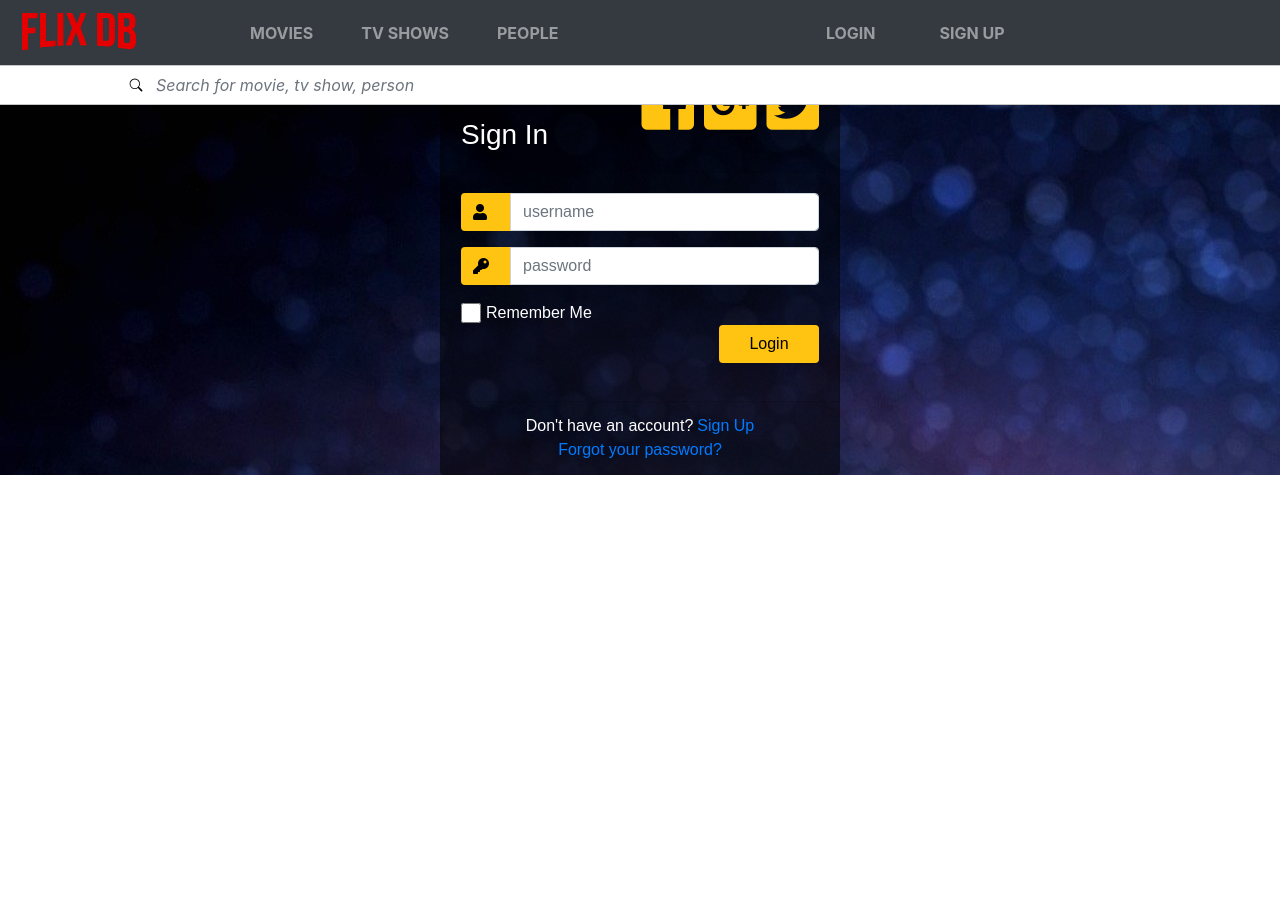
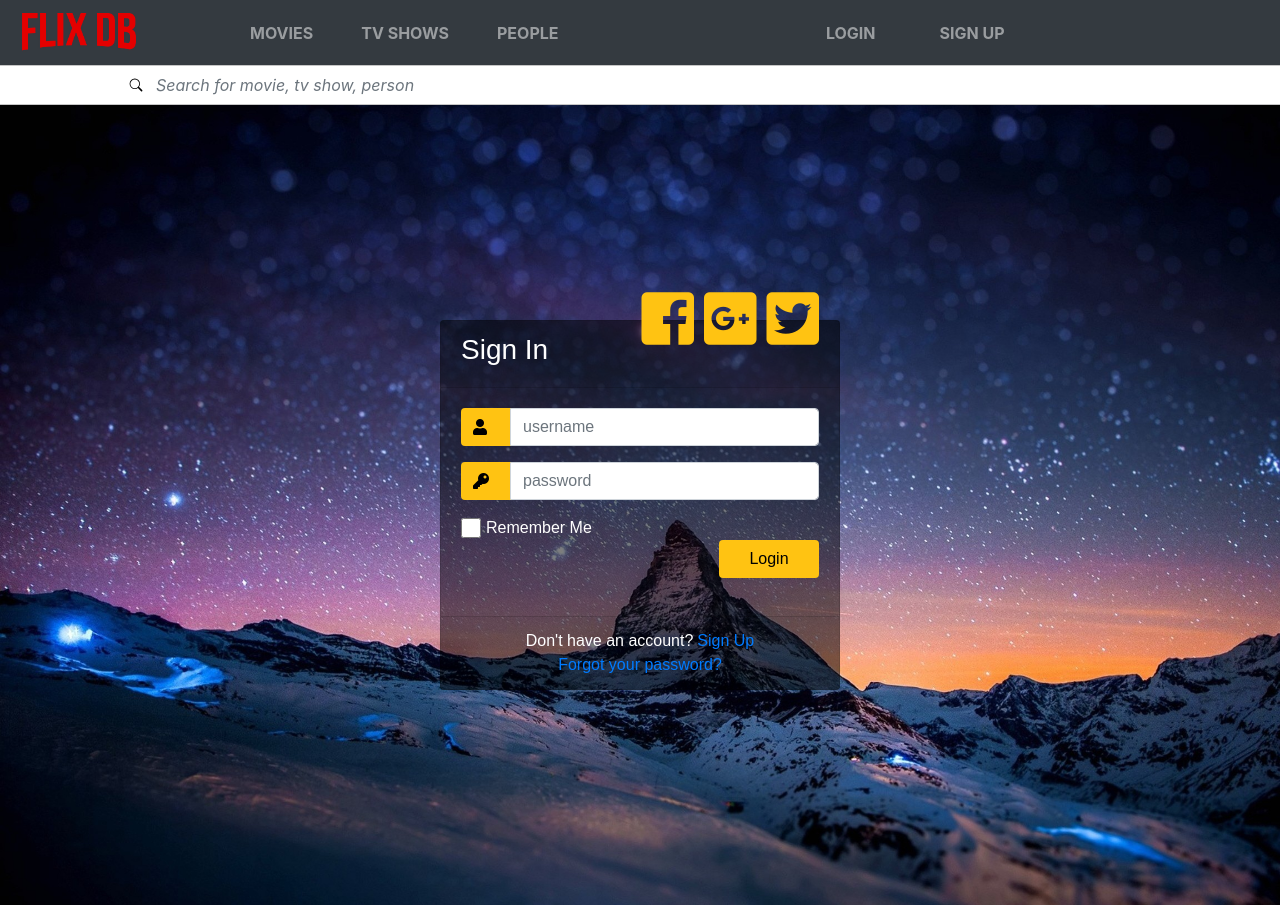
Before and after one commit to arvin09/flix-db, a Vue app: page /login in a window 1280 px wide. Before the commit the page ends 800 px from the top, so only its background shows below. Built offline with nearby package versions, Linux system fonts and the light colour scheme; a web font is replaced by a local one.

Commit message:
fix login screener layout

```diff
--- a/public/index.html
+++ b/public/index.html
@@ -7,6 +7,11 @@
     <link rel="icon" href="<%= BASE_URL %>favicon.ico">
     <link rel="stylesheet" href="https://use.fontawesome.com/releases/v5.3.1/css/all.css" integrity="sha384-mzrmE5qonljUremFsqc01SB46JvROS7bZs3IO2EmfFsd15uHvIt+Y8vEf7N7fWAU" crossorigin="anonymous">
     <title>Flix DB</title>
+    <style>
+      html, body {
+        height: 100%;
+      }
+    </style>
   </head>
   <body>
     <noscript>
--- a/src/App.vue
+++ b/src/App.vue
@@ -24,5 +24,6 @@ header {
 }
 #app {
   padding: 0;
+  height: 100%;
 }
 </style>
--- a/src/views/Login.vue
+++ b/src/views/Login.vue
@@ -69,11 +69,10 @@
 
 .container-login {
   background-image: url("../assets/login-bg.jpg");
-  background-size: auto;
+  background-size: cover;
   background-repeat: no-repeat;
   height: 100%;
   font-family: "Numans", sans-serif;
-  height: 100%;
   align-content: center;
 }
 
```
